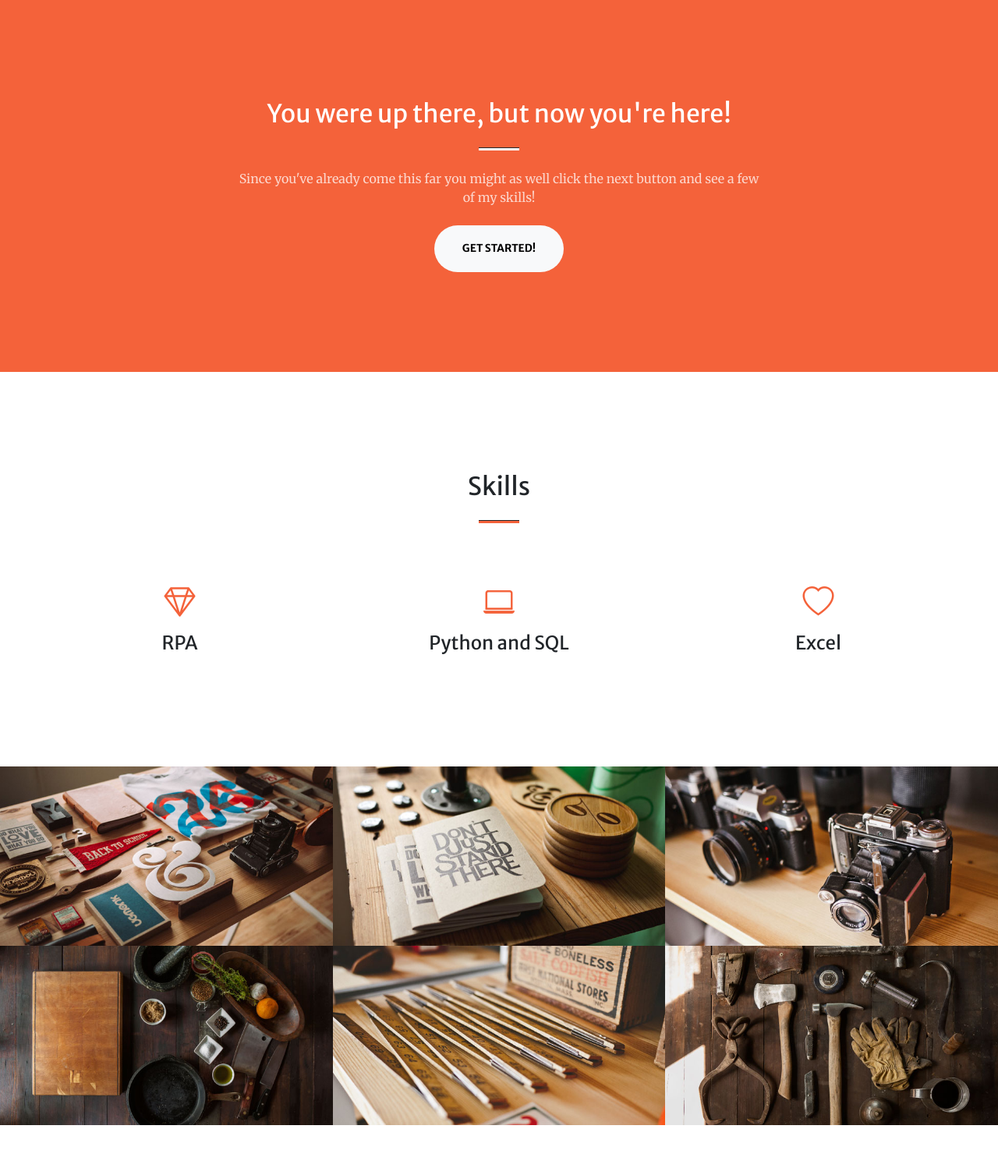
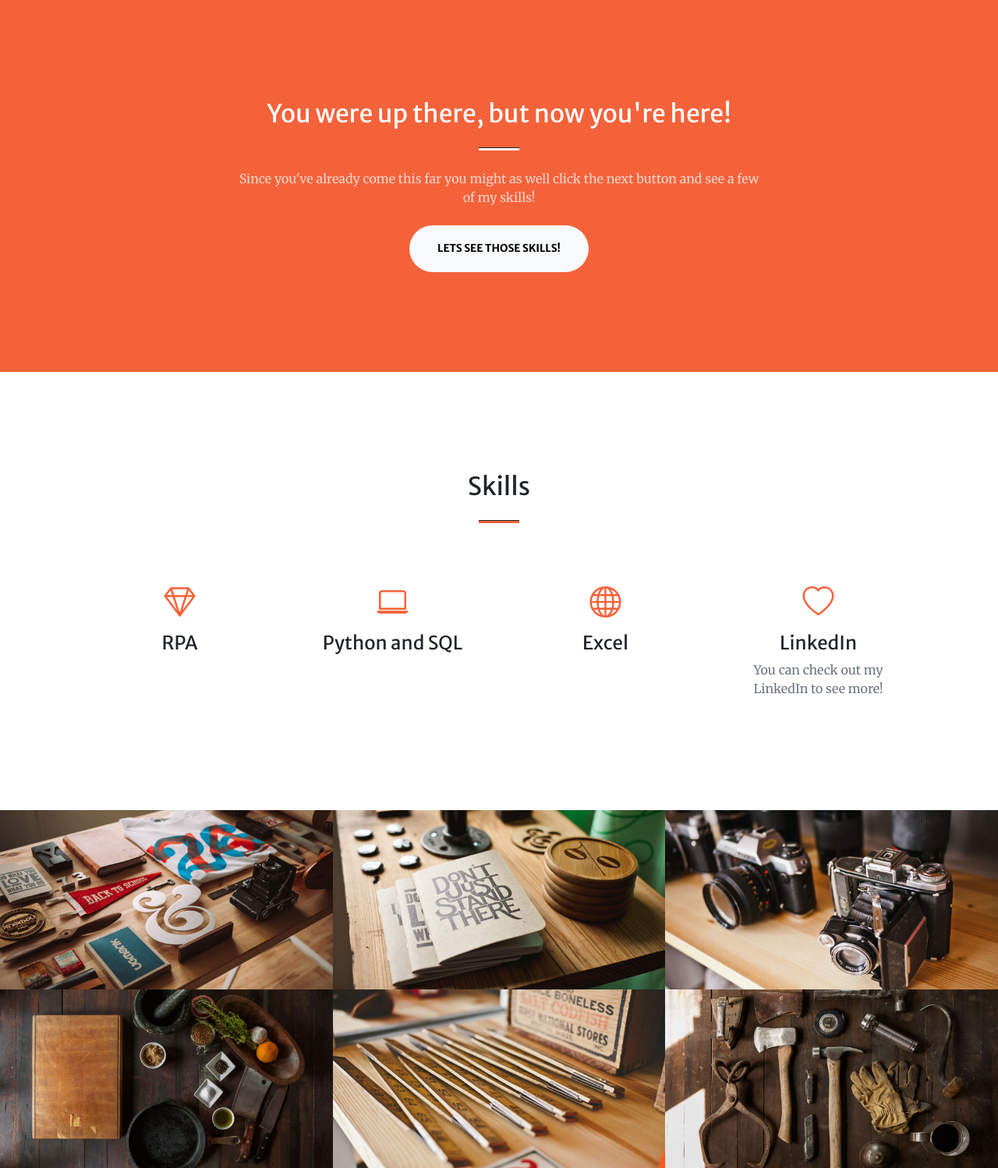
Before and after one commit to SeanRVACode/Professional-Portfolio, a Flask app: page / in a window 1280 px wide. Shown: the part 801-2299 px from the top of the page at 78% size. Run offline with Flask 3, Linux system fonts and the light colour scheme; some libraries are stand-ins or nearby versions.

Commit message:
LinkedIn link

```diff
--- a/Portfolio Website/templates/index.html
+++ b/Portfolio Website/templates/index.html
@@ -107,7 +107,7 @@
             <p class="text-white-75 mb-4">
               Since you've already come this far you might as well click the next button and see a few of my skills!
             </p>
-            <a class="btn btn-light btn-xl" href="#services">Get Started!</a>
+            <a class="btn btn-light btn-xl" href="#services"> Lets See Those Skills!</a>
           </div>
         </div>
       </div>
@@ -127,7 +127,7 @@
               </p>
             </div>
           </div>
-          <div class="col-lg-3 col-lg-6 text-center">
+          <div class="col-lg-3 col-md-6 text-center">
             <div class="mt-5">
               <div class="mb-2">
                 <i class="bi-laptop fs-1 text-primary"></i>
@@ -138,20 +138,21 @@
               </p>
             </div>
           </div>
-          <!-- <div class="col-lg-3 col-md-6 text-center">
+          <div class="col-lg-3 col-md-6 text-center">
             <div class="mt-5">
               <div class="mb-2"><i class="bi-globe fs-1 text-primary"></i></div>
-              <h3 class="h4 mb-2">Ready to Publish</h3>
+              <h3 class="h4 mb-2">Excel</h3>
               <p class="text-muted mb-0">
-                You can use this design as is, or you can make changes!
+                <!--Place text here if needed.-->
               </p>
             </div>
-          </div> -->
+          </div>
           <div class="col-lg-3 col-md-6 text-center">
             <div class="mt-5">
-              <div class="mb-2"><i class="bi-heart fs-1 text-primary"></i></div>
-              <h3 class="h4 mb-2">Excel</h3>
-              <p class="text-muted mb-0"><!-- Can place text here if needed --></p>
+                <a href="https://www.linkedin.com/in/seanwpgames/" target="_blank">
+              <div class="mb-2"><i class="bi-heart fs-1 text-primary"></i></a></div>
+              <h3 class="h4 mb-2">LinkedIn</h3>
+              <p class="text-muted mb-0">You can check out my LinkedIn to see more!</p>
               </p>
             </div>
           </div>
```
